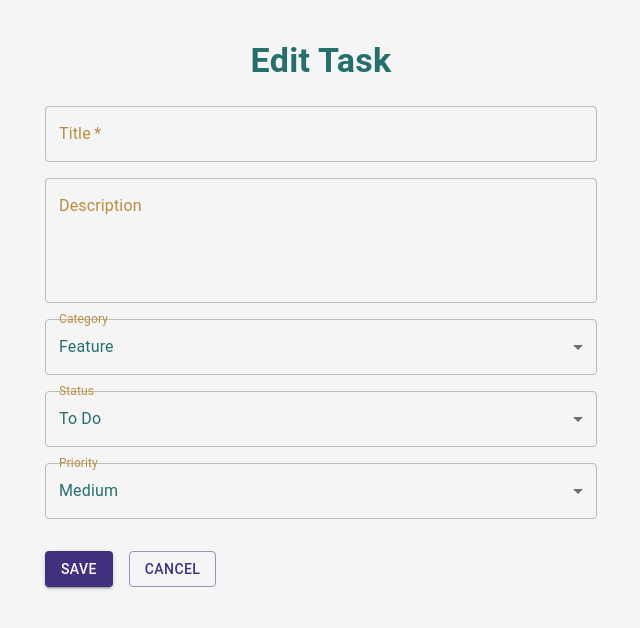
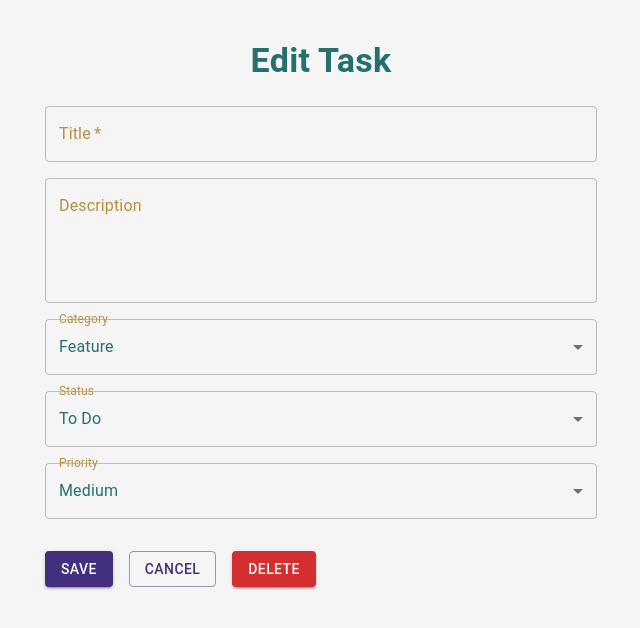
Before and after one commit to mcalexandretion/task-manager, a React (Vite) app: page /task/1 in a window 1280 px wide. Shown: the top 628 px of the page, without its empty margins (319-959 px from the left). Built offline with nearby package versions, Linux system fonts and the light colour scheme.

Commit message:
feat: add deleteTask and delete button

```diff
--- a/src/components/TaskDetails.tsx
+++ b/src/components/TaskDetails.tsx
@@ -24,7 +24,7 @@ export const TaskDetails = () => {
     return <Typography>Error: TaskContext not available</Typography>;
   }
 
-  const { tasks, addTask, updateTask } = taskContext;
+  const { tasks, addTask, updateTask, deleteTask} = taskContext;
   const task = id ? tasks.find(t => t.id === id) : null;
 
   const initialFormData: Task = task || {
@@ -45,6 +45,13 @@ export const TaskDetails = () => {
       addTask(formData);
     }
     navigate('/');
+  };
+
+  const handleDelete = () => {
+    if (id) {
+      deleteTask(id);
+      navigate('/');
+    }
   };
 
   return (
@@ -106,6 +113,11 @@ export const TaskDetails = () => {
           <Button variant="outlined" onClick={() => navigate('/')}>
             Cancel
           </Button>
+          {id && (
+            <Button variant="contained" color="error" onClick={handleDelete}>
+              Delete
+            </Button>
+          )}
         </Box>
       </Box>
     </Box>
```
